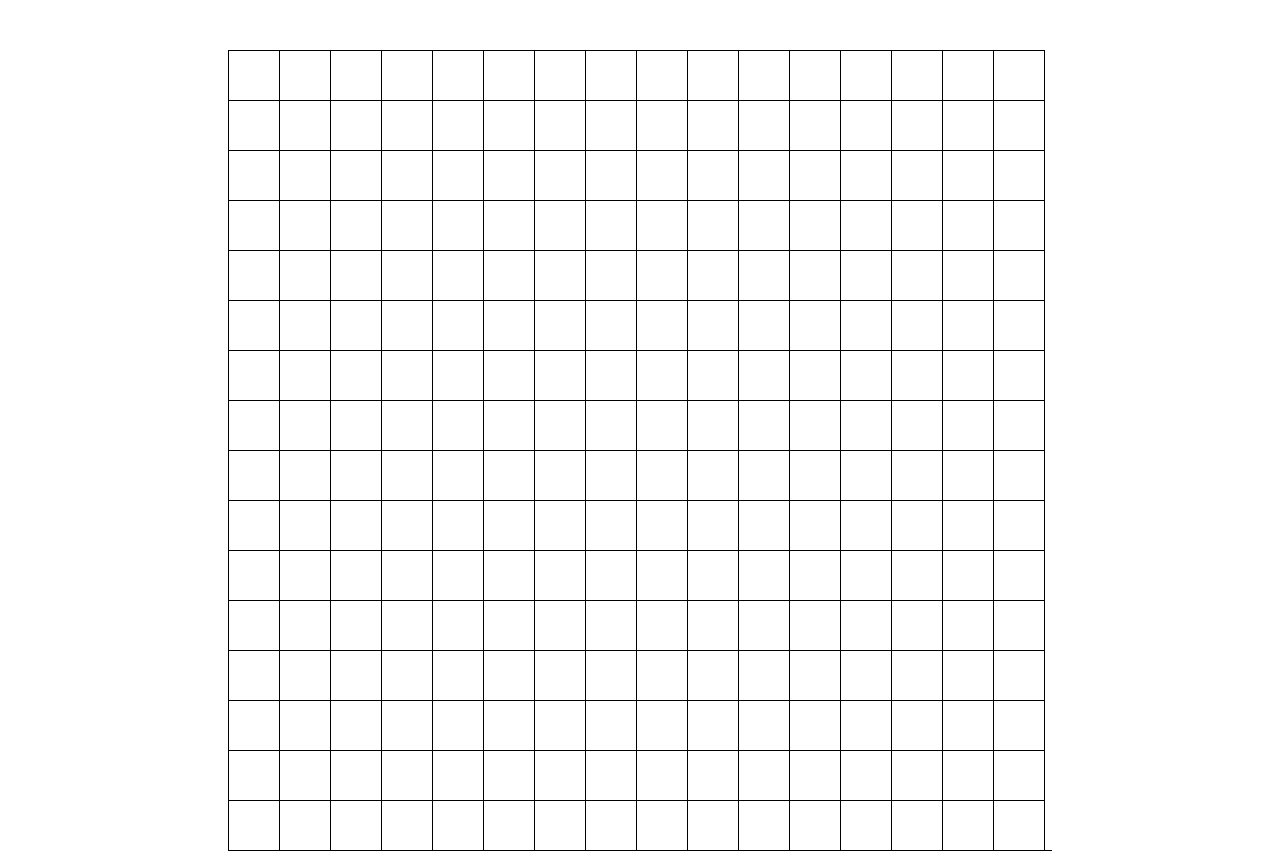
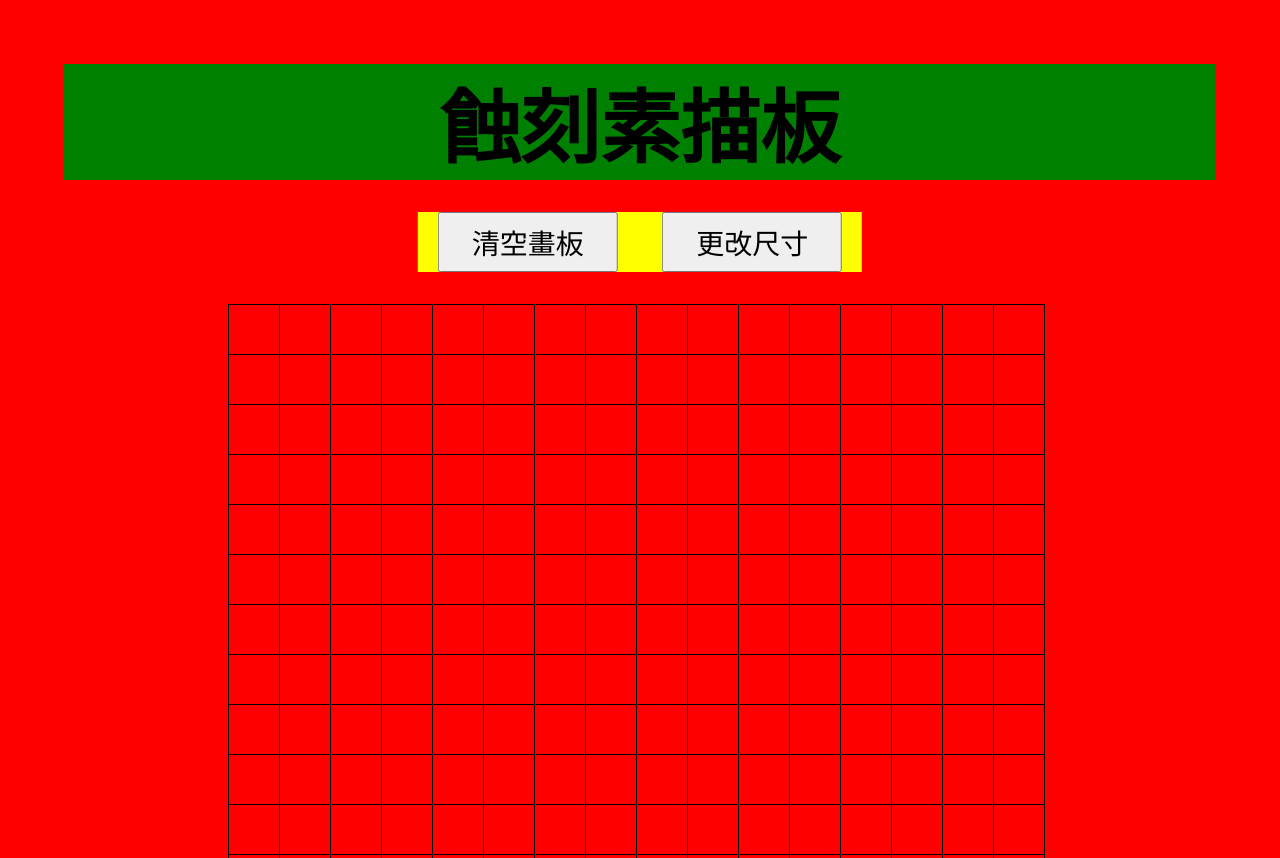
Before and after one commit to jerrykuo7727/etch_a_sketch, a plain HTML site: page index.html in a window 1280 px wide. Shown: the top 858 px of the page. Drawn offline with Linux system fonts and the light colour scheme.

Commit message:
add header and toolbar

```diff
--- a/css/style.css
+++ b/css/style.css
@@ -1,7 +1,36 @@
+body {
+	position: relative;
+	background: red;
+}
+
+h1 {
+	background: green;
+	text-align: center;
+	font-size: 80px;
+	margin: 64px;
+	margin-bottom: 32px;
+}
+
+#toolbar {
+	position: relative;
+	left: 50%;
+	transform: translate(-50%, 0);
+	display: inline-block;
+	background: yellow;
+}
+
+button {
+	margin-left: 20px;
+	margin-right: 20px;
+	position: relative;
+	width: 180px; height: 60px;
+	font-size: 28px;
+}
+
 #gameboard {
 	position: relative;
 	margin: 0 auto;
-	margin-top: 50px;
+	margin-top: 32px;
 	width: 823px;
 	height: 800px;
 	border-left: 1px solid black;
--- a/index.html
+++ b/index.html
@@ -9,6 +9,11 @@
 	<script type="text/javascript" src="js/script.js"></script>
 </head>
 <body>
+	<h1>蝕刻素描板</h1>
+	<div id="toolbar">
+		<button type="button" id="reset">清空畫板</button>
+		<button type="button" id="resize">更改尺寸</button>
+	</div>
 	<div id="gameboard"></div>
 </body>
 </html>
```
